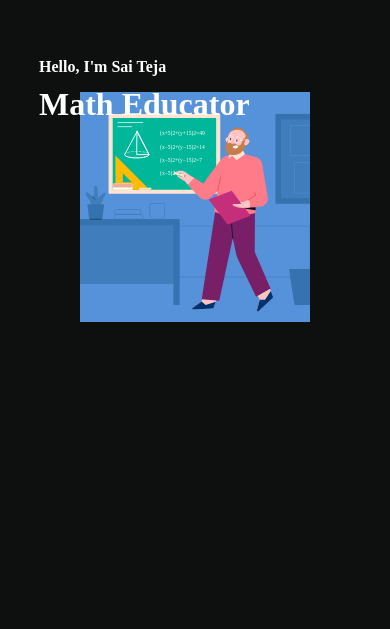
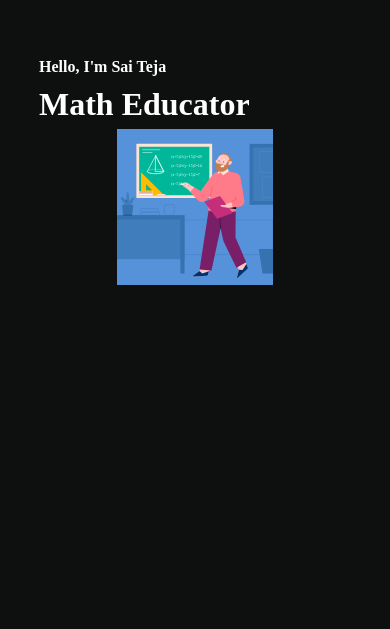
Before and after one commit to saiteja3817/Math-Educator-Portfolio, a React (Vite) app in the folder frontend/: page / in a window 390 px wide. Shown: the part 215-844 px from the top of the page. Built offline with nearby package versions, Linux system fonts and the light colour scheme.

Commit message:
hero-org

```diff
--- a/frontend/src/components/hero-image-updated-maths.css
+++ b/frontend/src/components/hero-image-updated-maths.css
@@ -4,10 +4,3 @@
   border: 40px;
   margin: 80px;
 }
-
-/* Mobile (max-width 600px for example) */
-@media (max-width: 600px) {
-  .hero-img {
-    width: 60%;
-  }
-}
```
